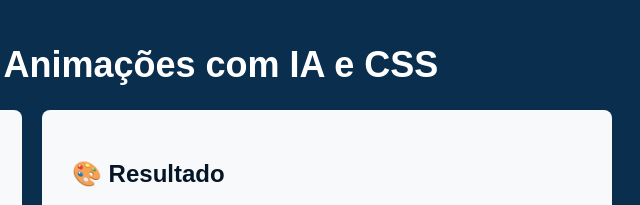
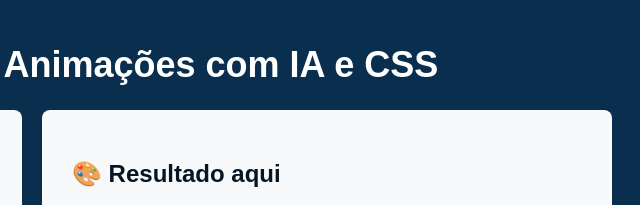
Before and after one commit to chagassilva/css-animation-ia, a plain HTML site: page index.html in a window 1280 px wide. Shown: the top 205 px of the page, 608-1248 px from the left. Drawn offline with Linux system fonts and the light colour scheme.

Commit message:
Resultado aqui

```diff
--- a/index.html
+++ b/index.html
@@ -19,7 +19,7 @@
         </section>
 
         <section class="sessao-maior">
-            <h2>🎨 Resultado</h2>
+            <h2>🎨 Resultado aqui</h2>
             <div class="area-resultado">A mágica aparecerá aqui...</div>
         </section>
     </main>
```
